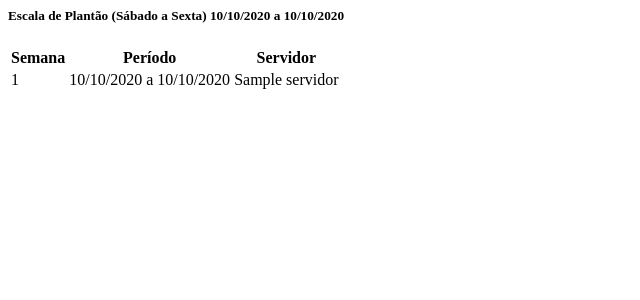
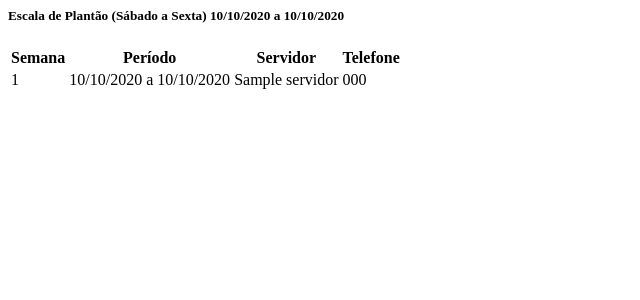
Before and after one commit to MarceloAnsilago/Programacao_de_atividades_ideron, a Django app: template templates/partials/partial_escala_plantao.html in a window 1280 px wide. Shown: the top 300 px of the page, without its empty margins (0-640 px from the left). Run offline with Django 5.2, Linux system fonts and the light colour scheme; the template is opened without the code that fills it: most values are stand-ins (such as "Sample title", 1, 10 or a date in 2020).

Commit message:
feat: adicionar coluna de telefone na tabela de escala detalhada do plantão

```diff
--- a/templates/partials/partial_escala_plantao.html
+++ b/templates/partials/partial_escala_plantao.html
@@ -15,6 +15,7 @@
                     <th>Semana</th>
                     <th>Período</th>
                     <th>Servidor</th>
+                    <th>Telefone</th>
                 </tr>
             </thead>
             <tbody>
@@ -29,6 +30,11 @@
                                 <span class="text-danger">Nenhum disponível</span>
                             {% endif %}
                         </td>
+                        <td>
+                            {% if semana.servidor %}
+                                {{ semana.servidor.telefone }}
+                            {% endif %}
+                        </td>
                     </tr>
                 {% endfor %}
             </tbody>
```
